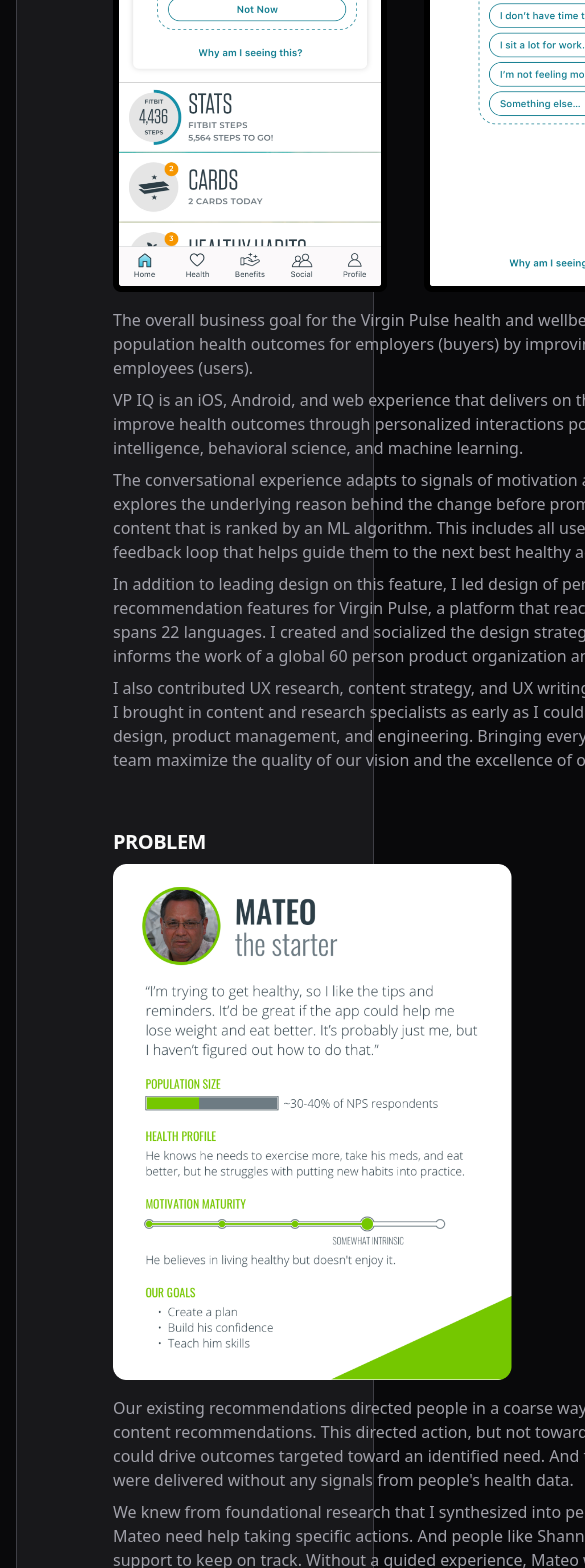
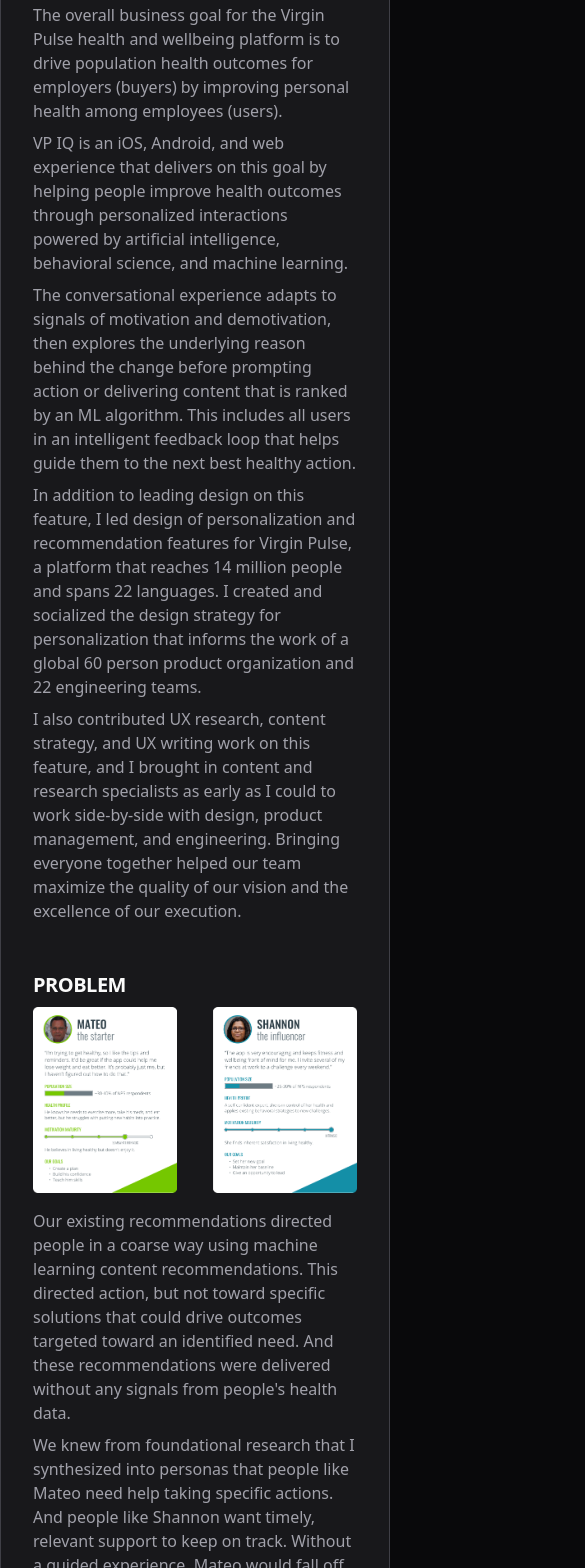
Before and after one commit to adobbs/portfolio, a Next.js app: page /design-case-study in a window 390 px wide. Shown: the part 420-1988 px from the top of the page, 585 px wide, since content can reach past the window. Built offline with nearby package versions, Linux system fonts and the light colour scheme.

Commit message:
Adjust responsive styles

```diff
--- a/app/design-case-study/page.tsx
+++ b/app/design-case-study/page.tsx
@@ -11,7 +11,7 @@
             <meta name="viewport" content="width=device-width, initial-scale=1" />
             <link rel="icon" href="/favicon.ico" />
             </Head>
-            <div className="container mx-auto px-4">
+            <div className="mx-auto md:px-4 max-w-[1536px]">
                 <div className='flex flex-col md:mx-16 lg:mx-32 pt-8 pb-20 items-center border-l border-r border-zinc-700 bg-zinc-900'>
                     <nav className="inline-flex flex-row justify-center px-6 py-2 mb-20 rounded-full border border-zinc-700 bg-zinc-800">
                         <Link className="text-zinc-300 hover:text-[#aaff80] text-sm mr-6"
@@ -23,69 +23,61 @@
                         <a className="text-zinc-300 hover:text-[#aaff80] text-sm"
                             href="https://github.com/adobbs" target="_blank">GitHub</a>
                     </nav>
-                    <div className="flex flex-col self-start ml-24 max-w-2xl">
+                    <div className="flex flex-col self-start mx-8 lg:mx-24 max-w-4xl">
                         <h1 className="text-2xl md:text-4xl font-bold tracking-tight uppercase mb-4 md:mb-8">Design Case Study</h1>
-                        <section className="mb-12">
                         <h2 className="text-xl md:text-2xl font-semibold tracking-tight uppercase mb-2 md:mb-4">Introduction</h2>
                         <Image
-                                className="max-w-4xl mb-4"
+                                className="mb-4"
                                 src="/vp-iq-steps.png"
                                 alt="VP IQ steps screenshots"
                                 width={1755}
                                 height={936}
                                 priority
                         />
-                            <p className="text-zinc-400 text-base mb-2">The overall business goal for the Virgin Pulse health and wellbeing platform is to drive population health outcomes for employers (buyers) by improving personal health among employees (users).</p>
-                            <p className="text-zinc-400 text-base mb-2">VP IQ is an iOS, Android, and web experience that delivers on this goal by helping people improve health outcomes through personalized interactions powered by artificial intelligence, behavioral science, and machine learning.</p>
-                            <p className="text-zinc-400 text-base mb-2">The conversational experience adapts to signals of motivation and demotivation, then explores the underlying reason behind the change before prompting action or delivering content that is ranked by an ML algorithm. This includes all users in an intelligent feedback loop that helps guide them to the next best healthy action.</p>
-                            <p className="text-zinc-400 text-base mb-2">In addition to leading design on this feature, I led design of personalization and recommendation features for Virgin Pulse, a platform that reaches 14 million people and spans 22 languages. I created and socialized the design strategy for personalization that informs the work of a global 60 person product organization and 22 engineering teams.</p>
-                            <p className="text-zinc-400 text-base mb-2">I also contributed UX research, content strategy, and UX writing work on this feature, and I brought in content and research specialists as early as I could to work side-by-side with design, product management, and engineering. Bringing everyone together helped our team maximize the quality of our vision and the excellence of our execution.</p>
-                        </section>
-                        <section className="mb-12">
+                        <p className="text-zinc-400 text-base mb-2 max-w-prose">The overall business goal for the Virgin Pulse health and wellbeing platform is to drive population health outcomes for employers (buyers) by improving personal health among employees (users).</p>
+                        <p className="text-zinc-400 text-base mb-2 max-w-prose">VP IQ is an iOS, Android, and web experience that delivers on this goal by helping people improve health outcomes through personalized interactions powered by artificial intelligence, behavioral science, and machine learning.</p>
+                        <p className="text-zinc-400 text-base mb-2 max-w-prose">The conversational experience adapts to signals of motivation and demotivation, then explores the underlying reason behind the change before prompting action or delivering content that is ranked by an ML algorithm. This includes all users in an intelligent feedback loop that helps guide them to the next best healthy action.</p>
+                        <p className="text-zinc-400 text-base mb-2 max-w-prose">In addition to leading design on this feature, I led design of personalization and recommendation features for Virgin Pulse, a platform that reaches 14 million people and spans 22 languages. I created and socialized the design strategy for personalization that informs the work of a global 60 person product organization and 22 engineering teams.</p>
+                        <p className="text-zinc-400 text-base mb-12 max-w-prose">I also contributed UX research, content strategy, and UX writing work on this feature, and I brought in content and research specialists as early as I could to work side-by-side with design, product management, and engineering. Bringing everyone together helped our team maximize the quality of our vision and the excellence of our execution.</p>
                         <h2 className="text-xl md:text-2xl font-semibold tracking-tight uppercase mb-2 md:mb-4">Problem</h2>
                         <Image
-                                className="max-w-4xl mb-4"
+                                className="mb-4"
                                 src="/vp-iq-personas.png"
                                 alt="VP IQ persona summaries"
                                 width={1574}
                                 height={906}
                                 priority
                         />
-                            <p className="text-zinc-400 text-base mb-2">Our existing recommendations directed people in a coarse way using machine learning content recommendations. This directed action, but not toward specific solutions that could drive outcomes targeted toward an identified need. And these recommendations were delivered without any signals from people&apos;s health data.</p>
-                            <p className="text-zinc-400 text-base mb-2">We knew from foundational research that I synthesized into personas that people like Mateo need help taking specific actions. And people like Shannon want timely, relevant support to keep on track. Without a guided experience, Mateo would fall off track. And without recognition, Shannon would have less insight into whether she is really achieving her goals.</p>
-                            <p className="text-zinc-400 text-base mb-2">We could only drive health outcomes if we got people to change their behavior in the real world. That means we needed to react to data signals from real world behaviors, and align our massive content library with the underlying needs driving changes in people&apos;s behavior. Unlike other recommendation systems, we didn&apos;t win by getting people to watch one more video, listen to one more song, add one more item to their cart, or keep scrolling their feed for one more hour. We won every time one more life was changed for the better.</p>
-                        </section>
-                        <section className="mb-12">
+                        <p className="text-zinc-400 text-base mb-2 max-w-prose">Our existing recommendations directed people in a coarse way using machine learning content recommendations. This directed action, but not toward specific solutions that could drive outcomes targeted toward an identified need. And these recommendations were delivered without any signals from people&apos;s health data.</p>
+                        <p className="text-zinc-400 text-base mb-2 max-w-prose">We knew from foundational research that I synthesized into personas that people like Mateo need help taking specific actions. And people like Shannon want timely, relevant support to keep on track. Without a guided experience, Mateo would fall off track. And without recognition, Shannon would have less insight into whether she is really achieving her goals.</p>
+                        <p className="text-zinc-400 text-base mb-12 max-w-prose">We could only drive health outcomes if we got people to change their behavior in the real world. That means we needed to react to data signals from real world behaviors, and align our massive content library with the underlying needs driving changes in people&apos;s behavior. Unlike other recommendation systems, we didn&apos;t win by getting people to watch one more video, listen to one more song, add one more item to their cart, or keep scrolling their feed for one more hour. We won every time one more life was changed for the better.</p>
                         <h2 className="text-xl md:text-2xl font-semibold tracking-tight uppercase mb-2 md:mb-4">Solution</h2>
                         <Image
-                                className="rounded-3xl max-w-4xl mb-4"
+                            className="rounded-3xl mb-4"
                             src="/vp-iq-system.png"
                             alt="VP IQ system diagram"
                             width={1600}
                             height={900}
                             priority
                         />
-                            <p className="text-zinc-400 text-base mb-2">We focused on a central question to guide our ideation: How might we personalize the health journey in a way that improves outcomes?</p>
-                            <p className="text-zinc-400 text-base mb-2">Inspired by cross-functional exploration, we harmonized around a dynamic set of conversational experiences that are triggered through statistical tests of validated health data.</p>
-                            <p className="text-zinc-400 text-base mb-2">Two of these experiences, Interventions and Reflections, lead to a choose-your-own-adventure interaction that curates subsets of recommended content based on the reason people provide for why their data has trended in a positive or negative direction.</p>
-                            <p className="text-zinc-400 text-base mb-2">Guided by governance rules, people may also receive an experience that helps them set their goals or receive a simple positivity booster called a Celebration.</p>
-                            <p className="text-zinc-400 text-base mb-2">Most of the content in this experience is dynamic, and all the copy is served from a custom CMS we built for our content team. The CMS also stores translations in 22 different languages.</p>
-                            <p className="text-zinc-400 text-base mb-2">A variety of UX research studies conducted throughout the lifecycle of product discovery and delivery informed the solution every step of the way, helping us refine our approach. The biggest takeaways from that research are that agency increases trust, conversations create comfort, and exploring the root cause is essential.</p>
-                        </section>
-                        <section>
+                        <p className="text-zinc-400 text-base mb-2 max-w-prose">We focused on a central question to guide our ideation: How might we personalize the health journey in a way that improves outcomes?</p>
+                        <p className="text-zinc-400 text-base mb-2 max-w-prose">Inspired by cross-functional exploration, we harmonized around a dynamic set of conversational experiences that are triggered through statistical tests of validated health data.</p>
+                        <p className="text-zinc-400 text-base mb-2 max-w-prose">Two of these experiences, Interventions and Reflections, lead to a choose-your-own-adventure interaction that curates subsets of recommended content based on the reason people provide for why their data has trended in a positive or negative direction.</p>
+                        <p className="text-zinc-400 text-base mb-2 max-w-prose">Guided by governance rules, people may also receive an experience that helps them set their goals or receive a simple positivity booster called a Celebration.</p>
+                        <p className="text-zinc-400 text-base mb-2 max-w-prose">Most of the content in this experience is dynamic, and all the copy is served from a custom CMS we built for our content team. The CMS also stores translations in 22 different languages.</p>
+                        <p className="text-zinc-400 text-base mb-12 max-w-prose">A variety of UX research studies conducted throughout the lifecycle of product discovery and delivery informed the solution every step of the way, helping us refine our approach. The biggest takeaways from that research are that agency increases trust, conversations create comfort, and exploring the root cause is essential.</p>
                         <h2 className="text-xl md:text-2xl font-semibold tracking-tight uppercase mb-2 md:mb-4">Results</h2>
                             <Image
-                                className="rounded-3xl max-w-4xl mb-4"
+                                className="rounded-3xl mb-4"
                                 src="/vp-iq-principles.png"
                                 alt="VP IQ design principles"
                                 width={1600}
                                 height={900}
                                 priority
                             />
-                            <p className="text-zinc-400 text-base mb-2">Personalization is a broad topic that extends beyond the idea of curated ML recommendations. To help convey what we learned and help other designers and product teams build off that knowledge, I created and shared research-validated design principles for personalization used by the entire product organization.</p>
-                            <p className="text-zinc-400 text-base mb-2">The design, technical, and strategic foundations of this feature were used by many teams to improve how the platform drives impact across the product experience. As detailed in the introduction above, I led design of personalization across the organization, doing hands-on work with one engineering team and consulting with many teams across a global market leader.</p>
-                            <p className="text-zinc-400 text-base mb-2">Data gathered through UX research showed that personalization features like VP IQ that I designed are a key driver of behavior change and satisfaction. 87% of users said Virgin Pulse changed their lives, and our NPS score was above 50. VP IQ, the signature personalization feature in the platform, even received a virtual standing ovation from our client success and growth teams due to its ability to help them tell an innovation and engagement story that drives revenue and health outcomes.</p>
-                        </section>
+                        <p className="text-zinc-400 text-base mb-2 max-w-prose">Personalization is a broad topic that extends beyond the idea of curated ML recommendations. To help convey what we learned and help other designers and product teams build off that knowledge, I created and shared research-validated design principles for personalization used by the entire product organization.</p>
+                        <p className="text-zinc-400 text-base mb-2 max-w-prose">The design, technical, and strategic foundations of this feature were used by many teams to improve how the platform drives impact across the product experience. As detailed in the introduction above, I led design of personalization across the organization, doing hands-on work with one engineering team and consulting with many teams across a global market leader.</p>
+                        <p className="text-zinc-400 text-base max-w-prose">Data gathered through UX research showed that personalization features like VP IQ that I designed are a key driver of behavior change and satisfaction. 87% of users said Virgin Pulse changed their lives, and our NPS score was above 50. VP IQ, the signature personalization feature in the platform, even received a virtual standing ovation from our client success and growth teams due to its ability to help them tell an innovation and engagement story that drives revenue and health outcomes.</p>
                     </div>
                 </div>
             </div>
```
Also changed, not shown: app/page.tsx (+15 -21 lines). Lines whose indentation alone changed are shown as unchanged.
